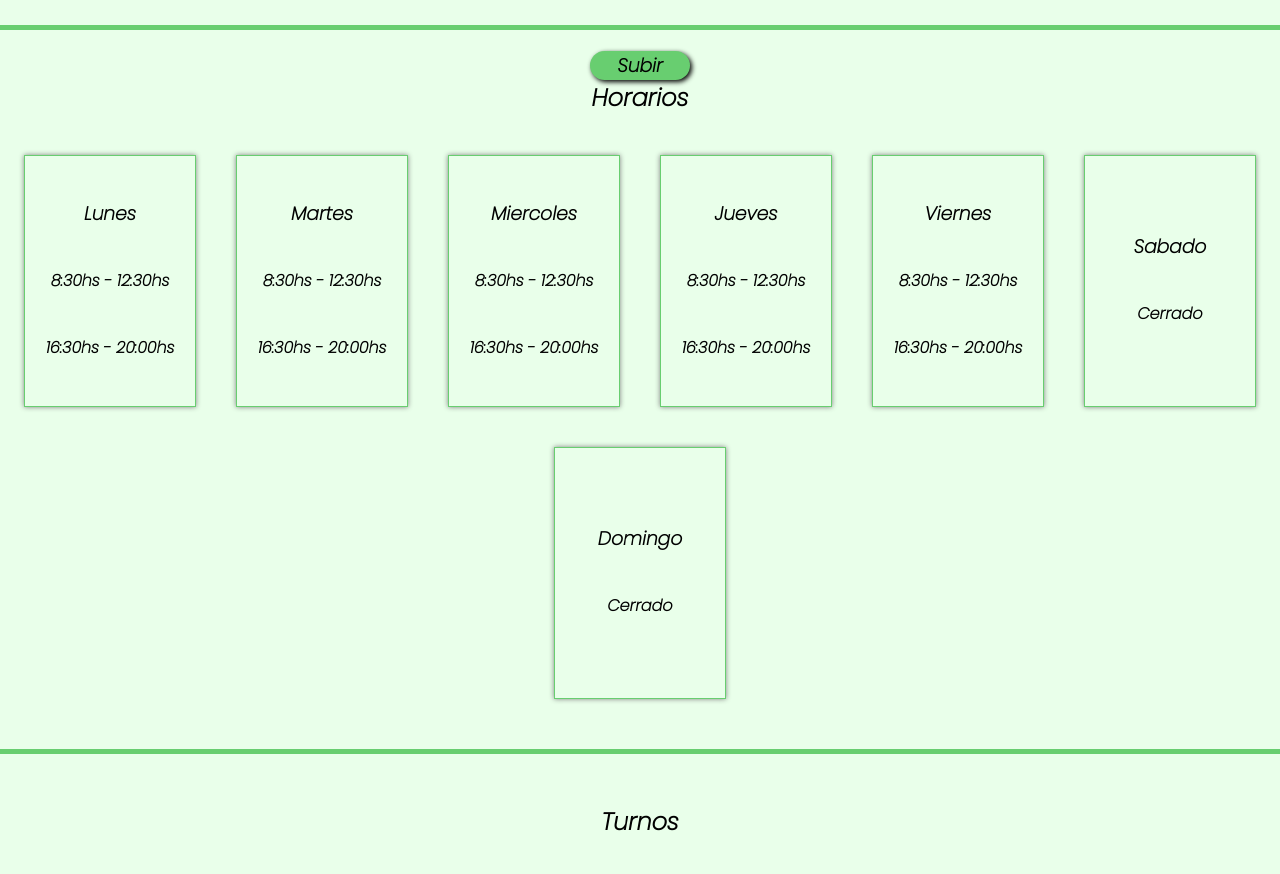
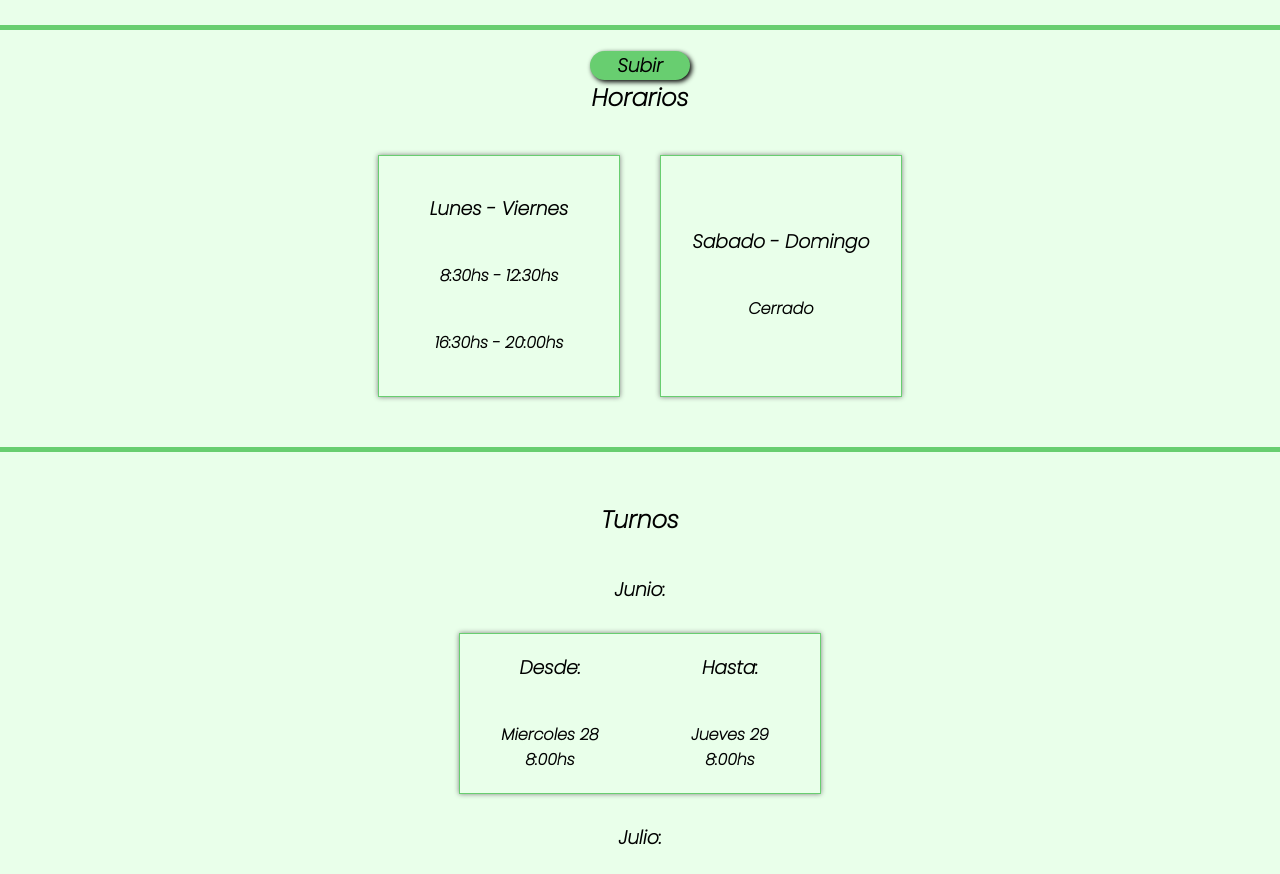
Before and after one commit to Matimrs/FarmaciaEricaTepp, a website: page index.html in a window 1280 px wide. Shown: the part 720-1594 px from the top of the page. Drawn offline with Linux system fonts and the light colour scheme.

Commit message:
simplificacion de dias horarios

```diff
--- a/index.html
+++ b/index.html
@@ -50,36 +50,12 @@
             <h2>Horarios</h2>
             <div class="div-horarios">
             <div class="div-dia">
-                <h3>Lunes</h3>
+                <h3>Lunes - Viernes</h3>
                 <h4>8:30hs - 12:30hs</h4>
                 <h4>16:30hs - 20:00hs</h4>
             </div>
             <div class="div-dia">
-                <h3>Martes</h3>
-                <h4>8:30hs - 12:30hs</h4>
-                <h4>16:30hs - 20:00hs</h4>
-            </div>
-            <div class="div-dia">
-                <h3>Miercoles</h3>
-                <h4>8:30hs - 12:30hs</h4>
-                <h4>16:30hs - 20:00hs</h4>
-            </div>
-            <div class="div-dia">
-                <h3>Jueves</h3>
-                <h4>8:30hs - 12:30hs</h4>
-                <h4>16:30hs - 20:00hs</h4>
-            </div>
-            <div class="div-dia">
-                <h3>Viernes</h3>
-                <h4>8:30hs - 12:30hs</h4>
-                <h4>16:30hs - 20:00hs</h4>
-            </div>
-            <div class="div-dia">
-                <h3>Sabado</h3>
-                <h4>Cerrado</h4>
-            </div>
-            <div class="div-dia">
-                <h3>Domingo</h3>
+                <h3>Sabado - Domingo</h3>
                 <h4>Cerrado</h4>
             </div>
         </div>
--- a/scss/_inicio.scss
+++ b/scss/_inicio.scss
@@ -6,10 +6,9 @@
     justify-content: center;
     text-align: center;
 }
-@mixin width-padding-margin{
+@mixin padding-margin{
     padding: 20px;
     margin: 20px;
-    width: 130px;
 }
 @mixin flex-abajo{
     display: flex;
@@ -55,14 +54,16 @@ h1{
 }
 .div-horarios{
     @include flex-abajo;
+    flex-direction: row;
 }
 @mixin box-shadow{
     box-shadow: 0px 0px 5px grey;
 }
 .div-dia{
-    height: 210px;
+    height: 200px;
+    width: 200px;
     border: 1px solid $verde-fondo;
-    @include width-padding-margin;
+    @include padding-margin;
     @include flex-column;
     @include box-shadow;
 }
```
Also changed, not shown: css/styles.css.
